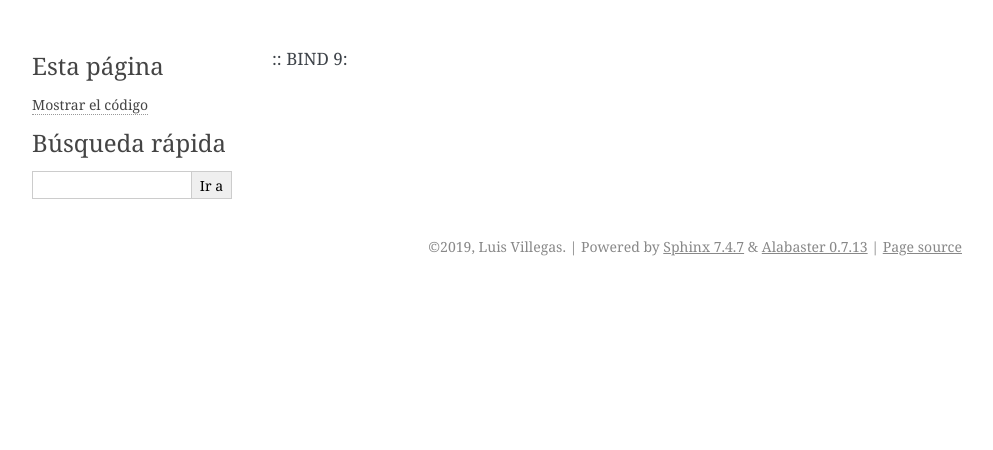
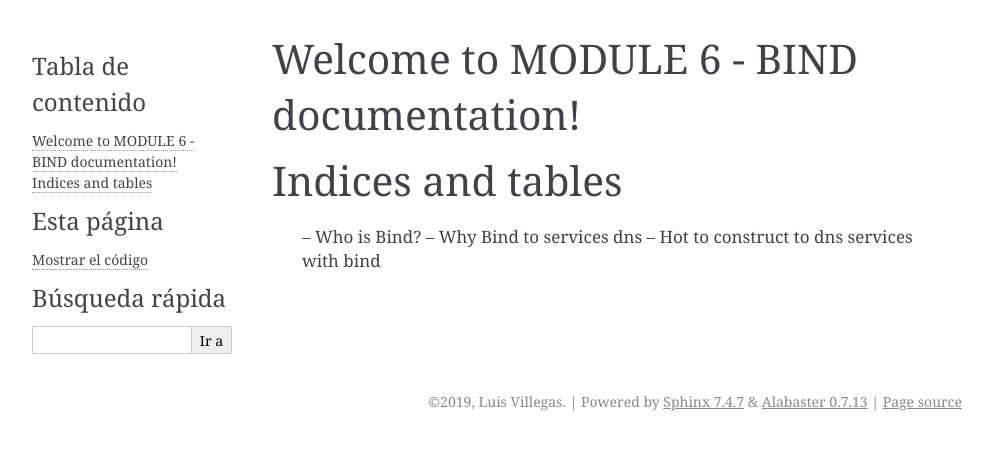
Before and after one commit to lmvillegas/LFS311_old, a Sphinx documentation site: the page built from docs/source/modules/6-bind/index.rst, in a window 1280 px wide. Shown: the top 450 px of the page, without its empty margins (148-1141 px from the left). Built offline with Sphinx 7.4.7, drawn with Linux system fonts in a browser that asks for light colours.

Commit message:
index.rst

```diff
--- a/docs/source/modules/6-bind/index.rst
+++ b/docs/source/modules/6-bind/index.rst
@@ -1 +1,15 @@
-:: BIND 9::
+Welcome to MODULE 6 - BIND documentation!
+==================================
+
+.. toctree::
+   :maxdepth: 2
+   :caption: Contents:
+
+
+
+Indices and tables
+==================
+
+       -- Who is Bind?
+       -- Why Bind to services dns
+       -- Hot to construct to dns services with bind
```
